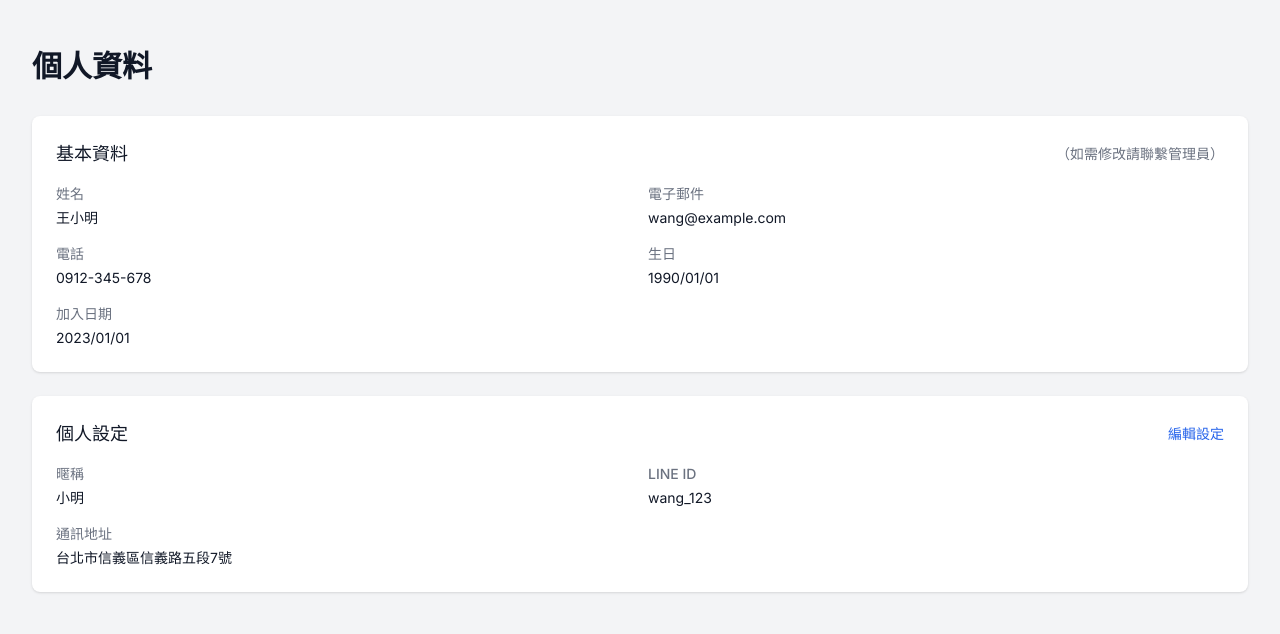
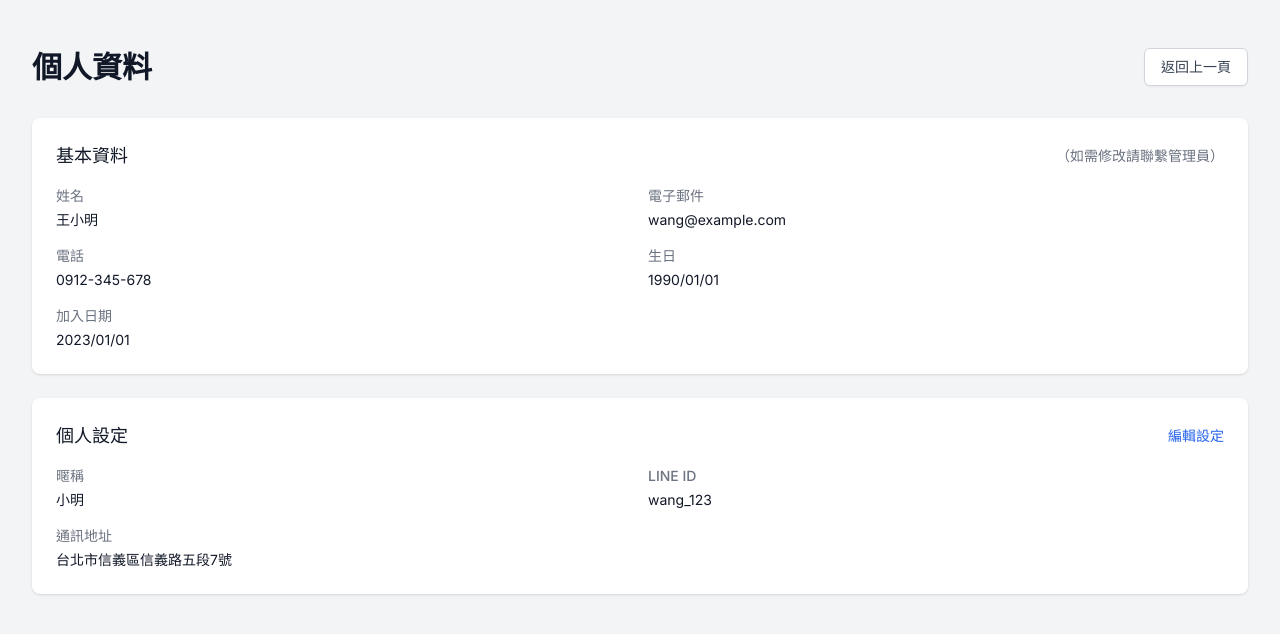
Before and after one commit to yyami731117tw/sum-crm, a Next.js app: page /profile in a window 1280 px wide. Shown: the top 634 px of the page. Built offline with nearby package versions, Linux system fonts and the light colour scheme.

Commit message:
feat: 新增個人資料頁面的編輯和使用紀錄功能

```diff
--- a/pages/profile.tsx
+++ b/pages/profile.tsx
@@ -78,7 +78,15 @@
       <div className="min-h-screen bg-gray-100">
         <div className="max-w-7xl mx-auto py-6 sm:px-6 lg:px-8">
           <div className="px-4 py-6 sm:px-0">
-            <h1 className="text-3xl font-bold text-gray-900 mb-8">個人資料</h1>
+            <div className="flex justify-between items-center mb-8">
+              <h1 className="text-3xl font-bold text-gray-900">個人資料</h1>
+              <button
+                onClick={() => router.back()}
+                className="inline-flex items-center px-4 py-2 border border-gray-300 rounded-md shadow-sm text-sm font-medium text-gray-700 bg-white hover:bg-gray-50 focus:outline-none focus:ring-2 focus:ring-offset-2 focus:ring-blue-500"
+              >
+                返回上一頁
+              </button>
+            </div>
 
             {/* 基本資料（不可編輯） */}
             <div className="bg-white shadow rounded-lg mb-6">
```
